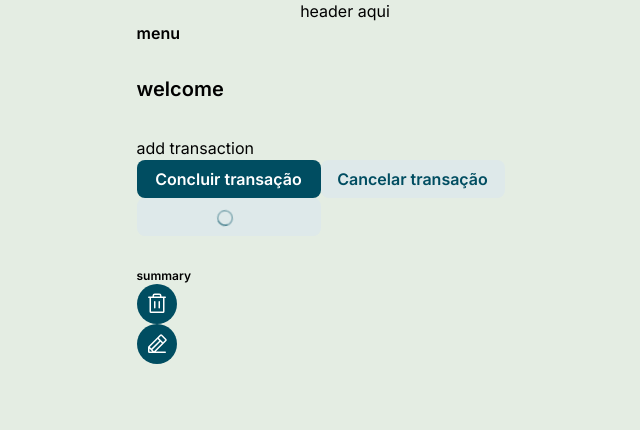
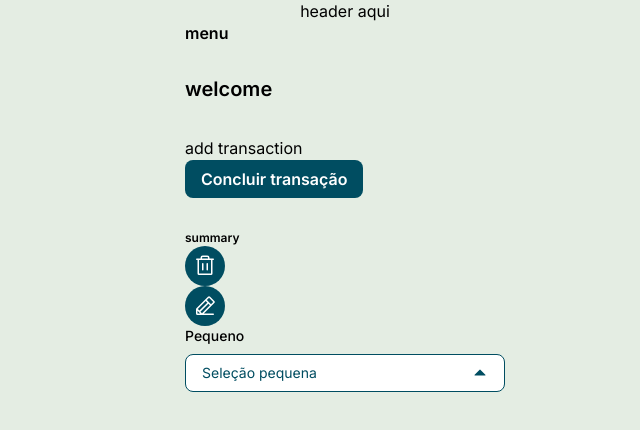
Before and after one commit to M0nicaVaz/fiap-tc-1, a Next.js app: page / in a window 1280 px wide. Shown: the top 430 px of the page, without its empty margins (295-935 px from the left). Built offline with nearby package versions, Linux system fonts and the light colour scheme.

Commit message:
feat: select component

```diff
--- a/src/app/(home)/page.tsx
+++ b/src/app/(home)/page.tsx
@@ -1,6 +1,6 @@
 'use client';
 
-import { Button, IconButton } from '@/components';
+import { Button, IconButton, Select } from '@/components';
 import { TrashIcon, PencilLineIcon } from '@phosphor-icons/react';
 
 export default function Home() {
@@ -16,21 +16,21 @@ export default function Home() {
             title="Concluir transação"
             onClick={() => console.log('oi')}
           />
-          <Button
-            disabled
-            title="Cancelar transação"
-            onClick={() => console.log('oi')}
-          />
-          <Button
-            loading
-            title="Cancelar transação"
-            onClick={() => console.log('oi')}
-          />
         </section>
         <section className="text-caption-600">
           summary
           <IconButton icon={TrashIcon} />
           <IconButton icon={PencilLineIcon} />
+          <label className="block text-sm font-medium mb-2">Pequeno</label>
+          <Select
+            options={[
+              { value: 'sm', label: 'Pequeno' },
+              { value: 'md', label: 'Médio' },
+              { value: 'lg', label: 'Grande' },
+            ]}
+            placeholder="Seleção pequena"
+            onChange={(value) => console.log(value)}
+          />
         </section>
       </main>
     </div>
--- /dev/null
+++ b/src/components/Select.tsx
@@ -0,0 +1,97 @@
+import { CaretUpIcon } from '@phosphor-icons/react/dist/ssr';
+import { useState, useRef, useEffect } from 'react';
+
+export interface SelectOption {
+  value: string;
+  label: string;
+  disabled?: boolean;
+}
+
+export interface SelectProps {
+  options: SelectOption[];
+  value?: SelectOption;
+  onChange?: (value: string) => void;
+  placeholder?: string;
+  disabled?: boolean;
+}
+
+export function Select({
+  options,
+  value,
+  onChange,
+  placeholder = 'Selecione uma opção',
+  disabled = false,
+}: SelectProps) {
+  const [isOpen, setIsOpen] = useState<boolean>(false);
+  const [selectedValue, setSelectedValue] = useState<SelectOption>();
+  const dropdownRef = useRef<HTMLDivElement>(null);
+
+  function handleSelect(option: SelectOption) {
+    if (disabled) return;
+    setSelectedValue(option);
+    setIsOpen(false);
+    if (onChange != null) onChange(option.value);
+  }
+
+  function toggleDropdown() {
+    if (disabled) return;
+    setIsOpen((prev) => !prev);
+  }
+
+  useEffect(() => {
+    function handleClickOutside(event: MouseEvent) {
+      if (
+        dropdownRef.current &&
+        !dropdownRef.current.contains(event.target as Node)
+      ) {
+        setIsOpen(false);
+      }
+    }
+
+    document.addEventListener('mousedown', handleClickOutside);
+    return () => document.removeEventListener('mousedown', handleClickOutside);
+  }, []);
+
+  useEffect(() => {
+    if (value) setSelectedValue(value);
+  }, [value]);
+
+  return (
+    <div className={'relative'} ref={dropdownRef}>
+      <button
+        type="button"
+        onClick={toggleDropdown}
+        disabled={disabled}
+        className={`disabled:opacity-50 text-foreground-400 text-body-400 disabled:cursor-not-allowed cursor-pointer enabled:hover:border-primary-400 enabled:hover:bg-foreground-000 w-full text-left flex items-center justify-between gap-2 px-4 py-2 text-sm bg-white border border-solid border-border-400 rounded-lg focus:outline-none sm:min-w-80 focus:ring focus:ring-foreground-400 focus:border-transparent transition-all duration-200`}
+      >
+        <span className={selectedValue ? 'text-body-600' : 'text-gray-400'}>
+          {selectedValue ? selectedValue.label : placeholder}
+        </span>
+
+        <CaretUpIcon
+          weight="fill"
+          className={`w-4 h-4 transition-transform ${isOpen && 'rotate-180'}`}
+        />
+      </button>
+
+      {isOpen && (
+        <div className="absolute z-50 w-full mt-1 bg-white border border-border-400 rounded-md shadow-lg max-h-60 overflow-auto">
+          <ul role="listbox" className="py-1">
+            {options.map((option) => (
+              <li key={option.value}>
+                <button
+                  type="button"
+                  onClick={() => handleSelect(option)}
+                  disabled={option.disabled}
+                  className={`cursor-pointer w-full text-left text-foreground-400 hover:text-body-600 text-body-400 hover:bg-foreground-000 focus:bg-foreground-000 focus:outline-none px-4 py-2`}
+                >
+                  {option.label}
+                </button>
+              </li>
+            ))}
+          </ul>
+        </div>
+      )}
+    </div>
+  );
+}
--- a/src/components/index.tsx
+++ b/src/components/index.tsx
@@ -1,3 +1,4 @@
 export * from './Button';
 export * from './Spinner';
 export * from './IconButton';
+export * from './Select';
```
